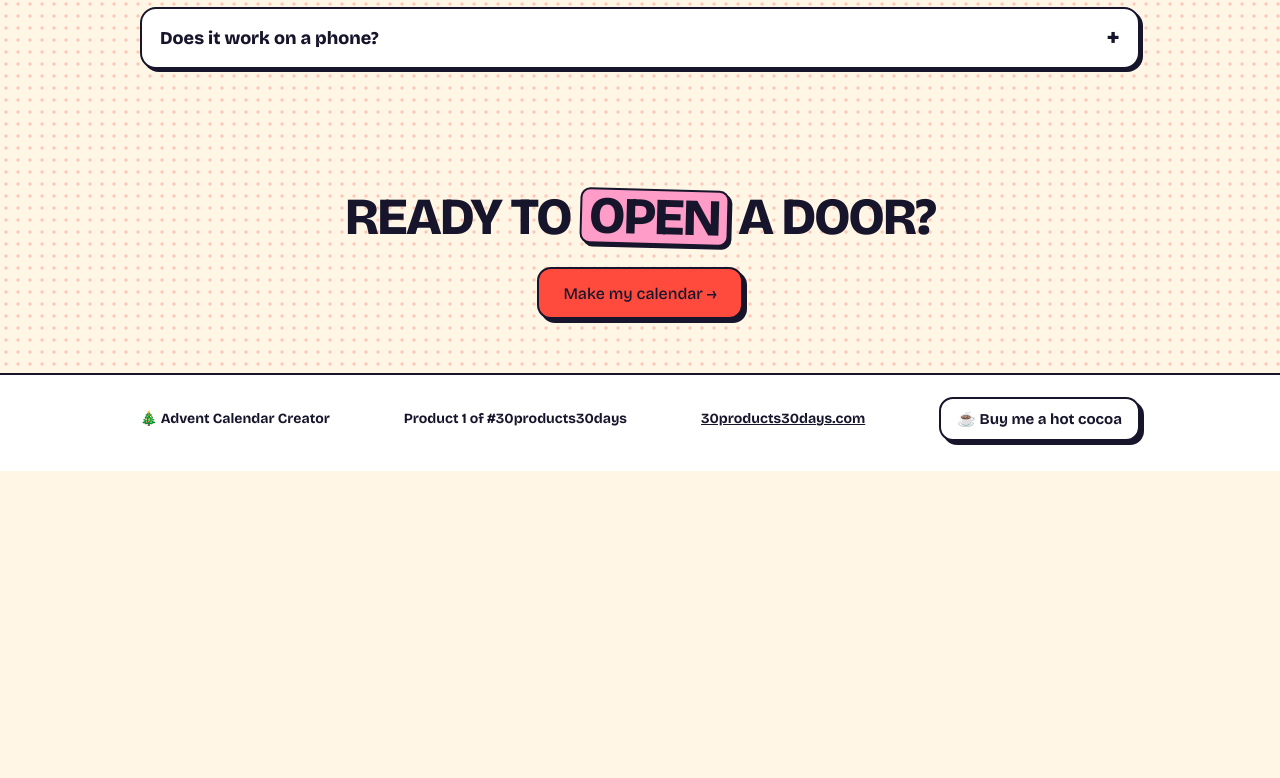
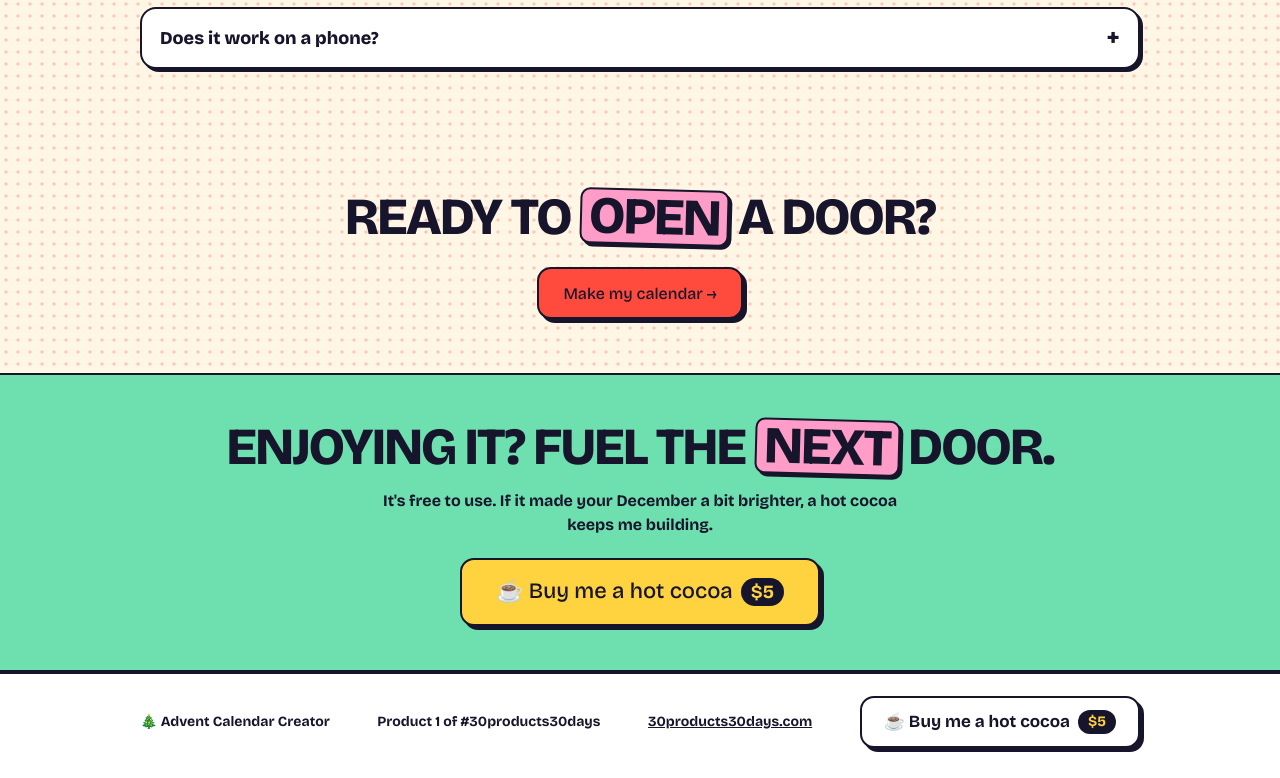
Before and after one commit to Ragnahhhhrock/adventcalendarcreator, a plain HTML site: page public/index.html in a window 1280 px wide. Shown: the part 2546-3324 px from the top of the page. Before the commit the page ends 3017 px from the top, so only its background shows below. Drawn offline with nearby package versions, Linux system fonts and the light colour scheme; no server answers.

Commit message:
Make hot cocoa button more prominent and show $5 amount
Add a full-width support band above the footer with a large cocoa button, enlarge the footer button, and show the $5 price in both. Track donate clicks by location.

Co-Authored-By: Claude Sonnet 5.5 <noreply@anthropic.com>
Claude-Session: https://claude.ai/code/session_01Gttv1LJfmnozkrzhGA9yEu

```diff
--- a/public/index.html
+++ b/public/index.html
@@ -108,7 +108,13 @@ details p{margin:0 0 16px;color:var(--muted);font-weight:500}
 .final h2{margin-bottom:22px}
 footer{border-top:var(--bd);background:#fff;padding:22px 0 30px;font-weight:700;font-size:14px}
 footer .wrap{display:flex;flex-wrap:wrap;gap:10px 24px;justify-content:space-between}
-footer .wrap{align-items:center}footer .cocoa{min-height:44px;padding:0 16px;font-size:15px;background:var(--yellow)}
+footer .wrap{align-items:center}footer .cocoa{min-height:52px;padding:0 22px;font-size:17px;background:var(--yellow)}
+.cocoa b{background:var(--ink);color:var(--yellow);border-radius:999px;padding:5px 10px;font-size:.85em;line-height:1}
+.support{background:var(--mint);border-block:var(--bd);text-align:center;padding:44px 0}
+.support h2{margin:0 0 14px}.support p{margin:0 auto 22px;max-width:520px;font-weight:700}
+.support .cocoa{min-height:68px;padding:0 34px;font-size:22px;background:var(--yellow);animation:cocoa-wiggle 3s ease-in-out infinite}
+@keyframes cocoa-wiggle{0%,86%,100%{rotate:0deg}90%{rotate:-3deg}94%{rotate:3deg}}
+@media (prefers-reduced-motion:reduce){.support .cocoa{animation:none}}
 .count{display:none;align-items:center;gap:14px;margin-top:26px;padding:14px 20px;background:var(--yellow);border:var(--bd);border-radius:18px;box-shadow:var(--sh);rotate:-1.5deg;width:fit-content;max-width:100%}
 .count.on{display:flex;animation:pop .6s cubic-bezier(.2,1.6,.4,1) both}
 .count b{font-size:clamp(40px,11vw,60px);line-height:1;letter-spacing:-.04em;font-variant-numeric:tabular-nums;font-weight:800}
@@ -198,7 +204,9 @@ footer .wrap{align-items:center}footer .cocoa{min-height:44px;padding:0 16px;fon
 </section>
 </main>
 
-<footer><div class="wrap"><span>🎄 Advent Calendar Creator</span><span>Product 1 of #30products30days</span><a href="https://30products30days.com">30products30days.com</a><a class="btn alt cocoa" href="https://buy.stripe.com/3cI4gr1PPfcx4gU0UcaAw0c" target="_blank" rel="noopener">☕ Buy me a hot cocoa</a></div></footer>
+<section class="support" id="support"><div class="wrap"><h2>Enjoying it? Fuel the <span>next</span> door.</h2><p>It's free to use. If it made your December a bit brighter, a hot cocoa keeps me building.</p><a class="btn cocoa" data-loc="support" href="https://buy.stripe.com/3cI4gr1PPfcx4gU0UcaAw0c" target="_blank" rel="noopener">☕ Buy me a hot cocoa <b>$5</b></a></div></section>
+
+<footer><div class="wrap"><span>🎄 Advent Calendar Creator</span><span>Product 1 of #30products30days</span><a href="https://30products30days.com">30products30days.com</a><a class="btn alt cocoa" href="https://buy.stripe.com/3cI4gr1PPfcx4gU0UcaAw0c" target="_blank" rel="noopener">☕ Buy me a hot cocoa <b>$5</b></a></div></footer>
 
 <script>
 (()=>{
@@ -230,7 +238,7 @@ document.addEventListener('click',e=>{
   const a=e.target.closest('a');if(!a)return;
   const h=a.getAttribute('href')||'';
   if(h.indexOf('/app/')===0){const loc=a.closest('nav')?'nav':a.closest('.final')?'final':'hero';track('cta_click',{location:loc});}
-  else if(h.indexOf('buy.stripe.com')>-1){track('donate_click',{location:'footer'});}
+  else if(h.indexOf('buy.stripe.com')>-1){track('donate_click',{location:a.closest('.support')?'support_band':'footer'});}
   else if(h.indexOf('30products30days.com')>-1){track('outbound_click',{destination:'30products30days'});}
 });
 document.querySelectorAll('details').forEach(d=>d.addEventListener('toggle',()=>{if(d.open)track('faq_open',{question:d.querySelector('summary').textContent.trim().slice(0,60)});}));
```
